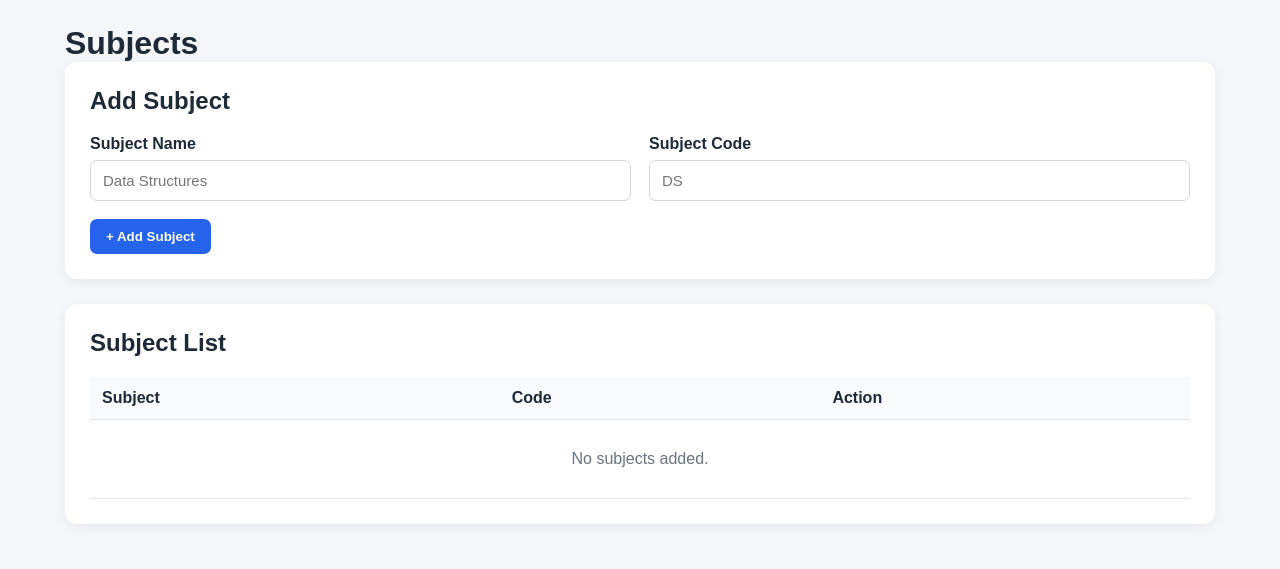
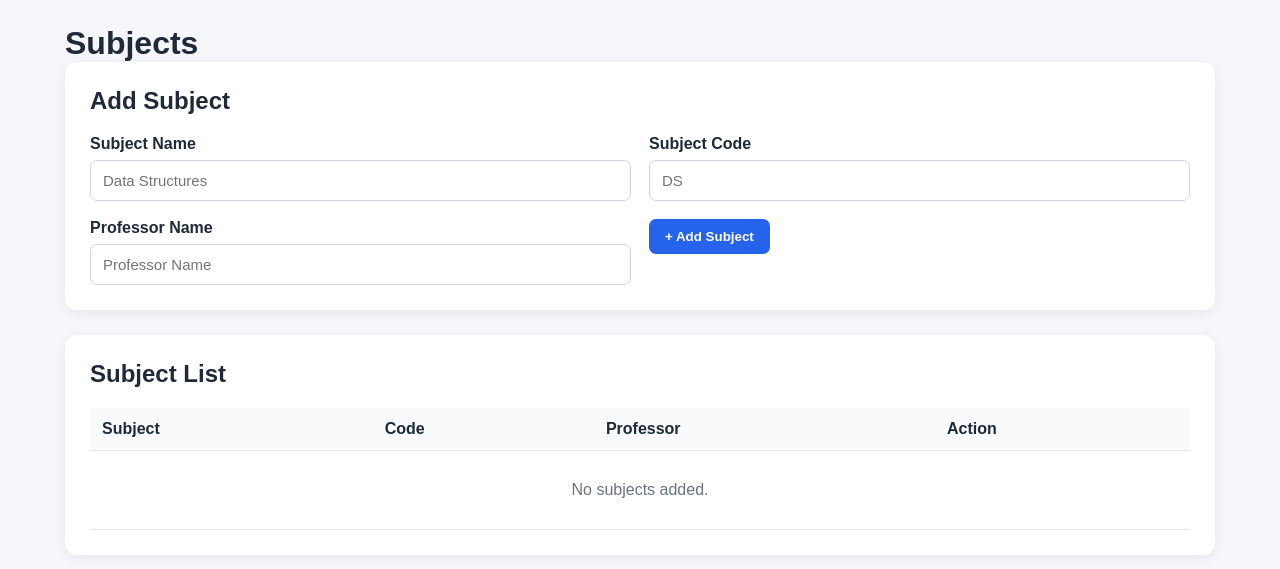
Before and after one commit to nyadav011222-eng/Nandani-yadav, a Flask app: page /subjects in a window 1280 px wide. Shown: the part 109-678 px from the top of the page. Run offline with Flask 3, Linux system fonts and the light colour scheme; the visitor is signed in with stand-in values (Sample User, id 1); data that the repository does not hold is empty.

Commit message:
Add files via upload

```diff
--- a/templates/subject.html
+++ b/templates/subject.html
@@ -38,6 +38,17 @@
 
         <div>
 
+            <label>Professor Name</label>
+
+            <input
+                name="professor_name"
+                placeholder="Professor Name"
+            >
+
+        </div>
+
+        <div>
+
             <button class="btn primary">
                 + Add Subject
             </button>
@@ -62,6 +73,7 @@
             <tr>
                 <th>Subject</th>
                 <th>Code</th>
+                <th>Professor</th>
                 <th>Action</th>
             </tr>
 
@@ -76,6 +88,8 @@
                 <td>{{ subject['name'] }}</td>
 
                 <td>{{ subject['code'] }}</td>
+
+                <td>{{ subject['professor_name'] or 'Not assigned' }}</td>
 
                 <td>
 
@@ -97,7 +111,7 @@
             {% else %}
 
             <tr>
-                <td colspan="3" class="empty">
+                <td colspan="4" class="empty">
                     No subjects added.
                 </td>
             </tr>
```
